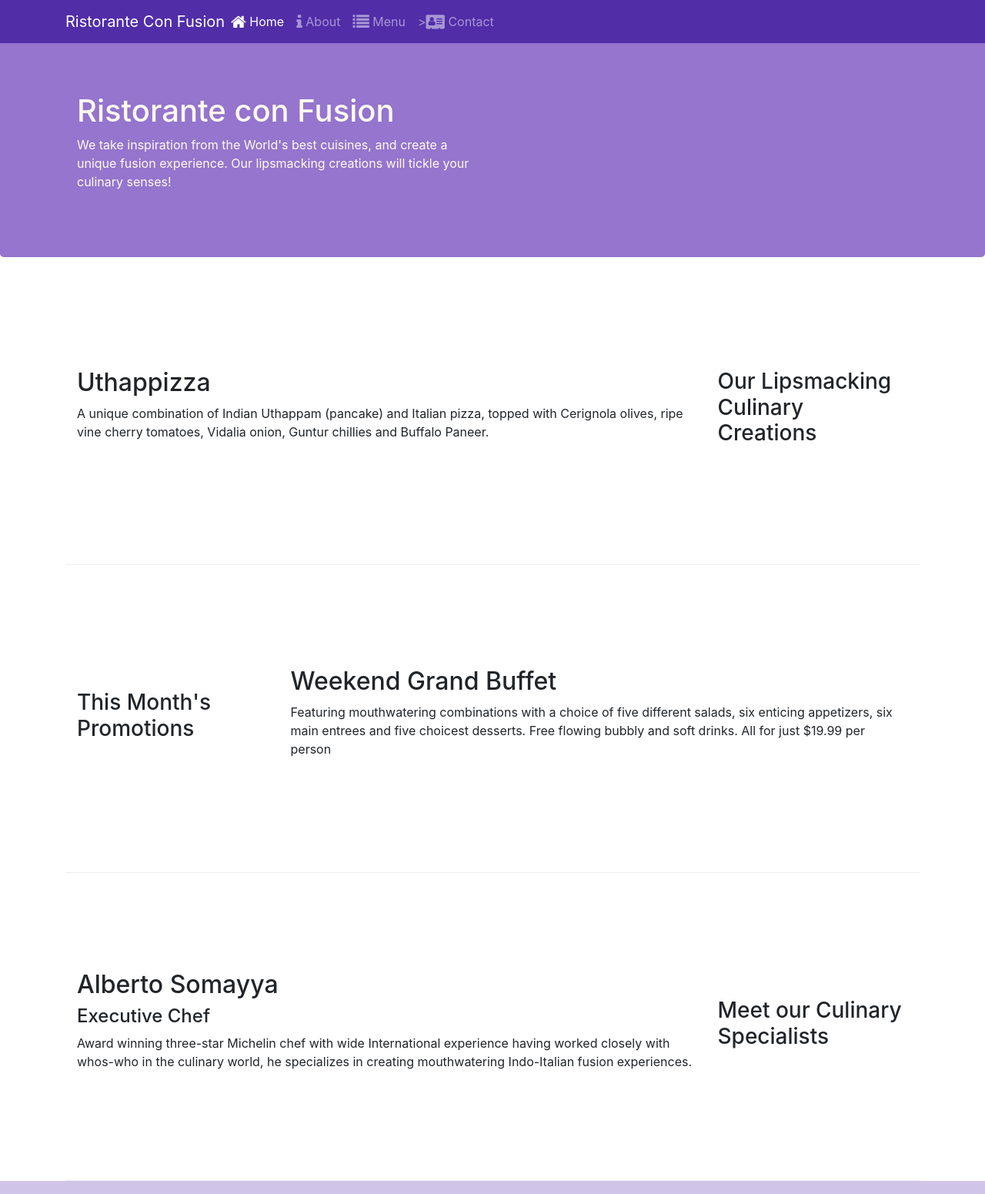
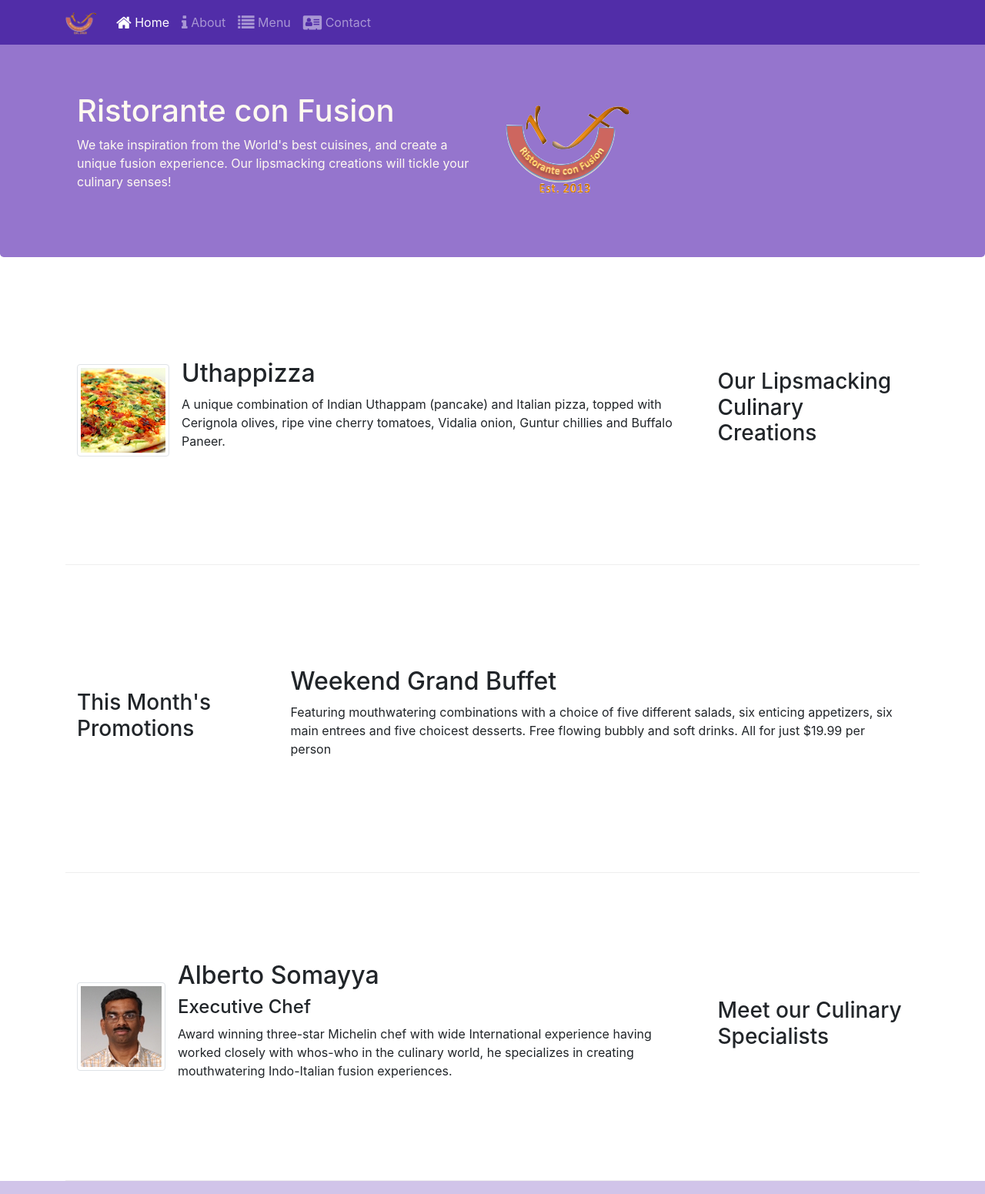
Before and after one commit to nvrr/Bootstrap4, a website: page index.html in a window 1280 px wide. Shown: the top 1551 px of the page at 77% size. Drawn offline with nearby package versions, Linux system fonts and the light colour scheme.

Commit message:
week2 5.images & media

```diff
--- a/index.html
+++ b/index.html
@@ -33,15 +33,15 @@
                             data-toggle="collapse" data-target="#Navbar">
                         <span class="navbar-toggler-icon"></span>
                 </button>
-                <!-- step2 -->
-              <a class="navbar-brand mr-auto" href="#">Ristorante Con Fusion</a>
+                <!-- step2 -->                         <!-----week2 imges here restorent name was replace with logo.png <img ...>-->
+              <a class="navbar-brand mr-auto" href="#"><img src="img/logo.png" height="30" width="41">&nbsp; &nbsp;</a>
               <!-- step2 placed <ul> btween <div> tags-->
               <div class="collapse navbar-collapse" id="Navbar">
                     <ul class="navbar-nav mr-auto"><!--navbar-nav allows below links in navbar-->
                         <li class="nav-item active"><a class="nav-link" href="#"><span class="fa fa-home fa-lg"></span> Home</a></li><!--nav-link allows links-->
                         <li class="nav-item"><a class="nav-link" href="./aboutus.html"><span class="fa fa-info fa-lg"></span> About</a></li>
                         <li class="nav-item "><a class="nav-link" href="#"><span class="fa fa-list fa-lg"></span> Menu</a></li>
-                        <li class="nav-item "><a class="nav-link" href="./contactus.html">><span class="fa fa-address-card fa-lg"></span> Contact</a></li>
+                        <li class="nav-item "><a class="nav-link" href="./contactus.html"><span class="fa fa-address-card fa-lg"></span> Contact</a></li>
                       </ul>
 
               </div>
@@ -58,8 +58,13 @@
                     <h1>Ristorante con Fusion</h1>
                     <p>We take inspiration from the World's best cuisines, and create a unique fusion experience. Our lipsmacking creations will tickle your culinary senses!</p>
                 </div>
-                <div class="col-12 col-sm">
+
+                <!-------------week2 images---------------->
+                <div class="col-12 col-sm align-self-center">
+                        <img src="img/logo.png" class="img-fluid">
                 </div>
+
+                <!-----------------------------------------week2 images-->
             </div>
         </div>
     </header>
@@ -70,8 +75,24 @@
                 <h3>Our Lipsmacking Culinary Creations</h3>
             </div>
             <div class="col col-sm order-sm-first col-md">
-                <h2>Uthappizza</h2>
-                <p class="d-none d-sm-block">A unique combination of Indian Uthappam (pancake) and Italian pizza, topped with Cerignola olives, ripe vine cherry tomatoes, Vidalia onion, Guntur chillies and Buffalo Paneer.</p>
+                <!---week2 media obj imgs-------here we placed <h2> <p> in <div class="media-body"---->
+                <div class="media">
+                    <img class="d-flex mr-3 img-thumbnail align-self-center"
+                         src="img/uthappizza.png" alt="Uthappizza">
+                    <div class="media-body">
+                            <h2 class="mt-0">Uthappizza</h2>
+                            <p class="d-none d-sm-block">A unique combination of Indian
+                                 Uthappam (pancake) and Italian pizza, topped with Cerignola
+                                 olives, ripe vine cherry tomatoes, Vidalia onion,
+                                 Guntur chillies and Buffalo Paneer.</p>
+                    </div>
+                     <!-------------------------------week2 media obj imgs---------->
+                </div>
+                <!--<h2>Uthappizza</h2>
+                <p class="d-none d-sm-block">A unique combination of Indian
+                     Uthappam (pancake) and Italian pizza, topped with Cerignola
+                     olives, ripe vine cherry tomatoes, Vidalia onion,
+                     Guntur chillies and Buffalo Paneer.</p> -->
             </div>
         </div>
 
@@ -95,9 +116,21 @@
                 <h3>Meet our Culinary Specialists</h3>
             </div>
             <div class="col col-sm order-sm-first col-md ">
-                <h2>Alberto Somayya</h2>
-                <h4>Executive Chef</h4>
-                <p class="d-none d-sm-block">Award winning three-star Michelin chef with wide International experience having worked closely with whos-who in the culinary world, he specializes in creating mouthwatering Indo-Italian fusion experiences. </p>
+                <!----week2  media obj imgs --------------->
+                <div class="media">
+                        <img class="d-flex mr-3 img-thumbnail align-self-center"
+                                src="img/alberto.png" alt="Alberto Somayya">
+                        <div class="media-body">
+                            <h2 class="mt-0">Alberto Somayya</h2>
+                            <h4>Executive Chef</h4>
+                            <p class="d-none d-sm-block">Award winning three-star Michelin chef with wide
+                                International experience having worked closely with
+                                whos-who in the culinary world, he specializes in
+                                creating mouthwatering Indo-Italian fusion experiences.
+                                </p>
+                        </div>
+                    </div>
+                    <!-------------------------------week2 media obj imgs------------->
             </div>
         </div>
     </div>
```
Also changed, not shown: aboutus.html (+7 -4 lines), contactus.html (+6 -2 lines), img/alberto.png (added), img/buffet.png (added), img/logo.png (added), img/uthappizza.png (added), 1 other file.
